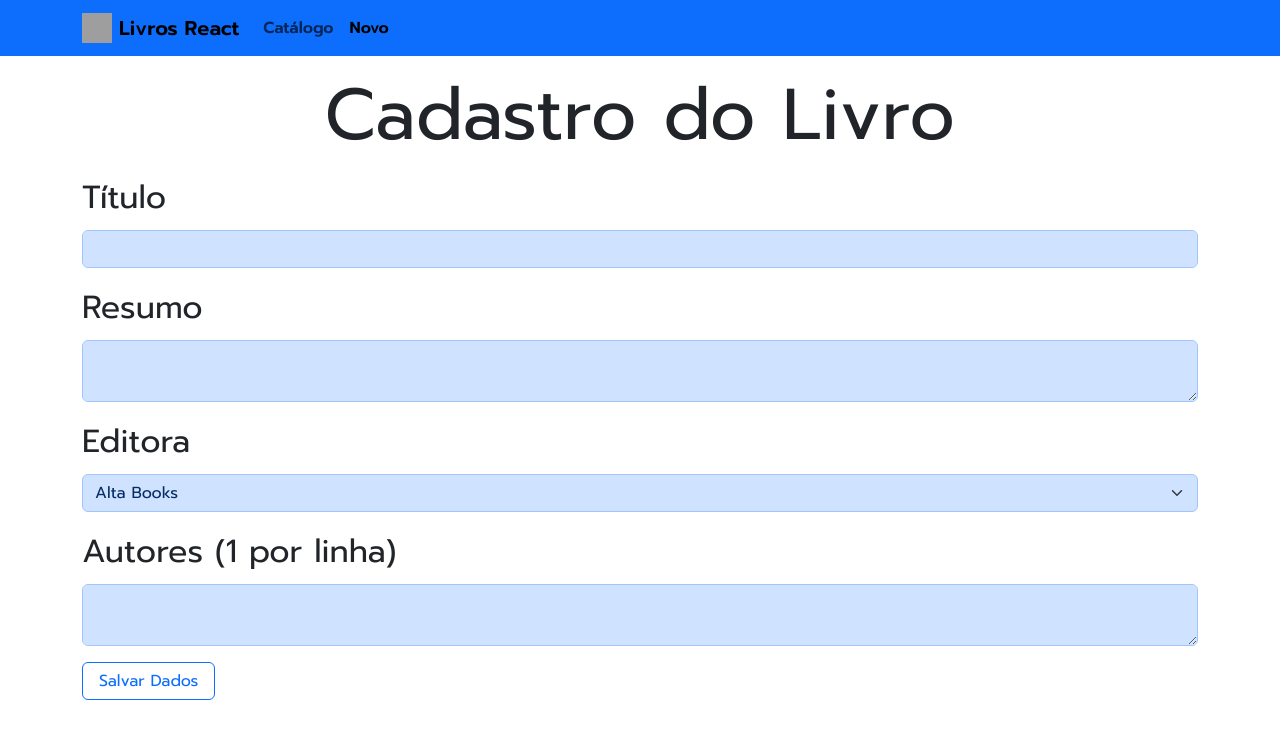
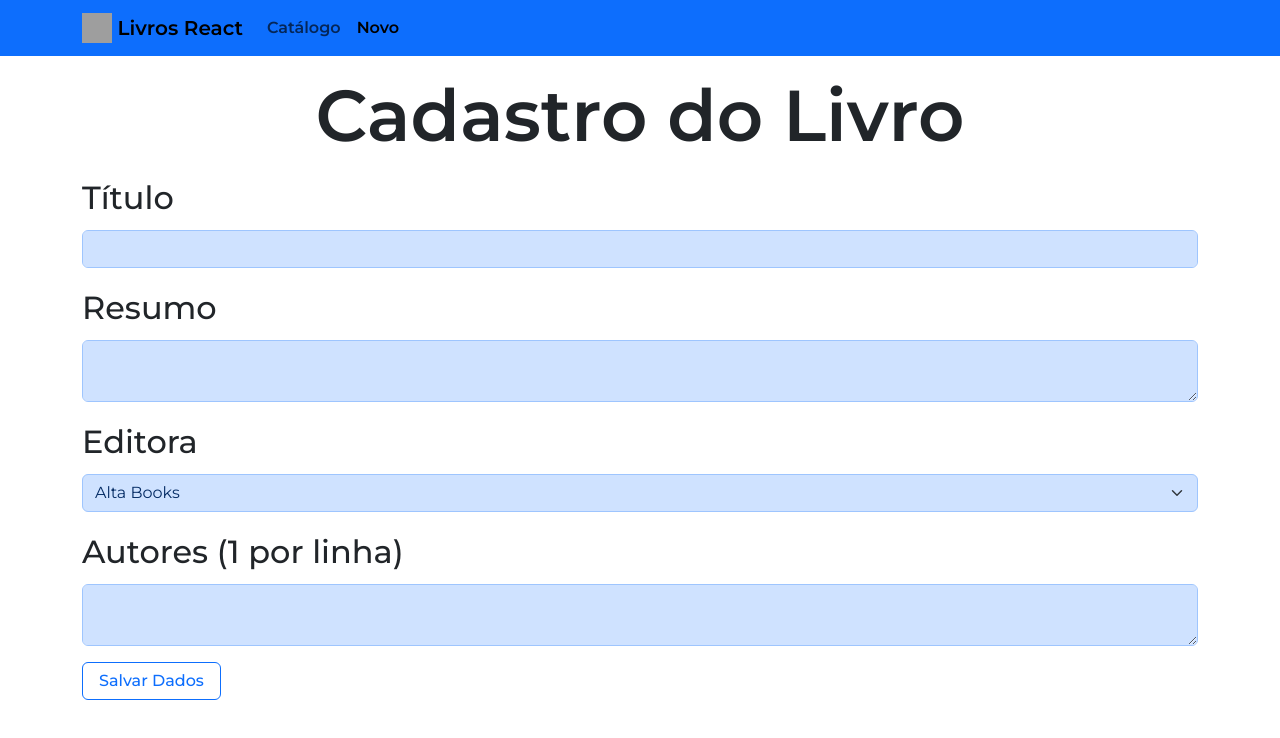
Before and after one commit to Alvimm/livros-m2n3, a React (Create React App) app in the folder livros-react/: page /dados in a window 1280 px wide. Shown: the top 738 px of the page. Built offline with nearby package versions, Linux system fonts and the light colour scheme; grey boxes are pictures that could not be loaded.

Commit message:
refactor and add comments

```diff
--- a/livros-react/src/App.tsx
+++ b/livros-react/src/App.tsx
@@ -10,11 +10,14 @@ function App() {
   return (
     <>
     <style>{`
-      @import url('https://fonts.googleapis.com/css2?family=Prompt:wght@400;500;600;700&display=swap');
+       @import url('https://fonts.googleapis.com/css2?family=Montserrat:wght@300;400;500;600;700&display=swap');
 
-      *{font-family: 'Prompt', sans-serif; }
+       *{font-family: 'Montserrat', sans-serif;}
       .nav-link, .navbar-brand{font-weight: 600}
     `}</style>
+
+      {/* Adicionei React-bootstrap e o react-router-bootstrap para aplicar de uma maneira mais simples um navbar responsivo */}
+
       <Navbar collapseOnSelect expand="lg" bg="primary" variant="primary">
         <Container>
           <Navbar.Brand href="">
@@ -29,7 +32,7 @@ function App() {
           </Navbar.Brand>
           <Navbar.Toggle aria-controls="responsive-navbar-nav" />
           <Navbar.Collapse id="responsive-navbar-nav">
-            <Nav className="me-auto">
+            <Nav className="me-auto ">
               <LinkContainer to="/">
                 <Nav.Link>Catálogo</Nav.Link>
               </LinkContainer>
--- a/livros-react/src/LivroDados.tsx
+++ b/livros-react/src/LivroDados.tsx
@@ -38,10 +38,10 @@ const LivroDados = () => {
     <>
     <style>{`form label{font-size: 2rem;}`}</style>
     <main className="container">
-      <h1 className="my-3 display-2 text-center">Cadastro do Livro</h1>
+      <h1 className="my-3 display-2 text-center fw-semibold">Cadastro do Livro</h1>
       <form onSubmit={incluir}>
         <div>
-          <label htmlFor="titulo" className="form-label">
+          <label htmlFor="titulo" className="form-label fw-medium">
             Título
           </label>
           <input
@@ -54,7 +54,7 @@ const LivroDados = () => {
           />
         </div>
         <div>
-          <label htmlFor="resumo" className="form-label mt-3">
+          <label htmlFor="resumo" className="form-label mt-3 fw-medium">
             Resumo
           </label>
           <textarea
@@ -66,7 +66,7 @@ const LivroDados = () => {
             ></textarea>
         </div>
         <div>
-          <label htmlFor="codEditora" className="form-label mt-3">
+          <label htmlFor="codEditora" className="form-label mt-3 fw-medium">
             Editora
           </label>
           <select className="form-select text-primary-emphasis bg-primary-subtle border border-primary-subtle" value={codEditora} id="codEditora" onChange={tratarCombo}>
@@ -76,7 +76,7 @@ const LivroDados = () => {
           </select>
         </div>
         <div>
-          <label htmlFor="autores" className="form-label mt-3">
+          <label htmlFor="autores" className="form-label mt-3 fw-medium">
             Autores (1 por linha)
           </label>
           <textarea
@@ -88,7 +88,7 @@ const LivroDados = () => {
             ></textarea>
         </div>
 
-        <button type="submit" className="btn btn-outline-primary px-3 mt-3">
+        <button type="submit" className="btn btn-outline-primary px-3 mt-3 fw-medium">
           Salvar Dados
         </button>
       </form>
--- a/livros-react/src/LivroLista.tsx
+++ b/livros-react/src/LivroLista.tsx
@@ -27,7 +27,7 @@ const LinhaLivro = (props: LinhaLivroProps) => {
       <td>
         <p>{livro.titulo}</p>
         <button
-          className="btn btn-outline-danger"
+          className="btn btn-outline-danger fw-medium"
           onClick={() => excluir(livro.codigo)}
         >
           Excluir
@@ -63,7 +63,8 @@ const LivroLista = () => {
   return (
     <>
       <style>
-        {`table{
+        {`
+        table{
           border-radius: 5px;
           overflow:hidden
         }
@@ -73,7 +74,7 @@ const LivroLista = () => {
         `}
       </style>
       <main className="container">
-        <h1 className="my-3 display-2 text-center">Catálogo de Livros</h1>
+        <h1 className="my-3 display-2 text-center fw-semibold">Catálogo de Livros</h1>
         <table className="table table-hover ">
           <thead>
             <tr>
@@ -83,7 +84,7 @@ const LivroLista = () => {
               <th>Autores</th>
             </tr>
           </thead>
-          <tbody>
+          <tbody className='fw-medium'>
             {livros.map((livro) => (
               <LinhaLivro key={livro.codigo} livro={livro} excluir={excluir} />
             ))}
```
Also changed, not shown: 1 other file (tests, documents, lock files or other folders).
